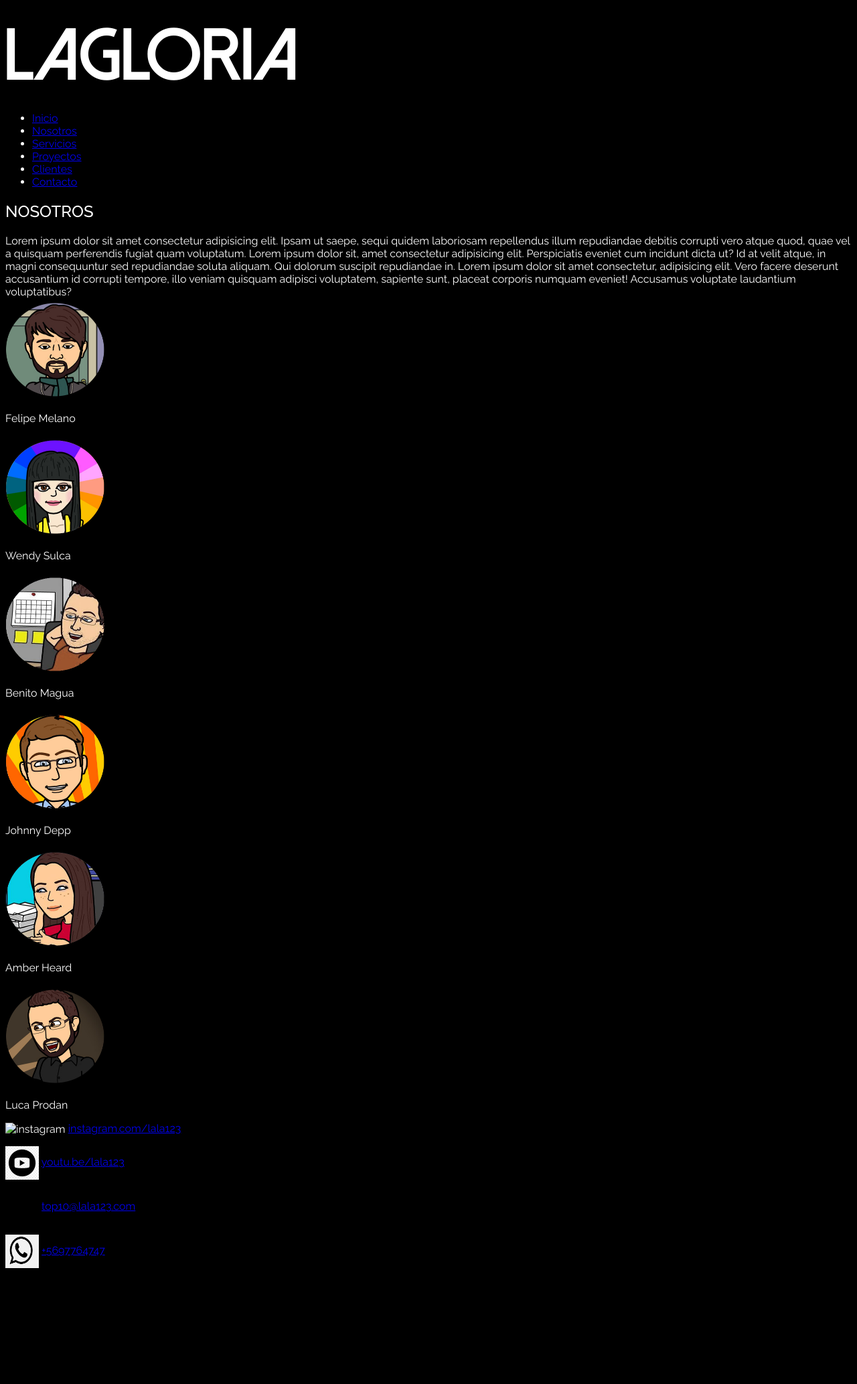
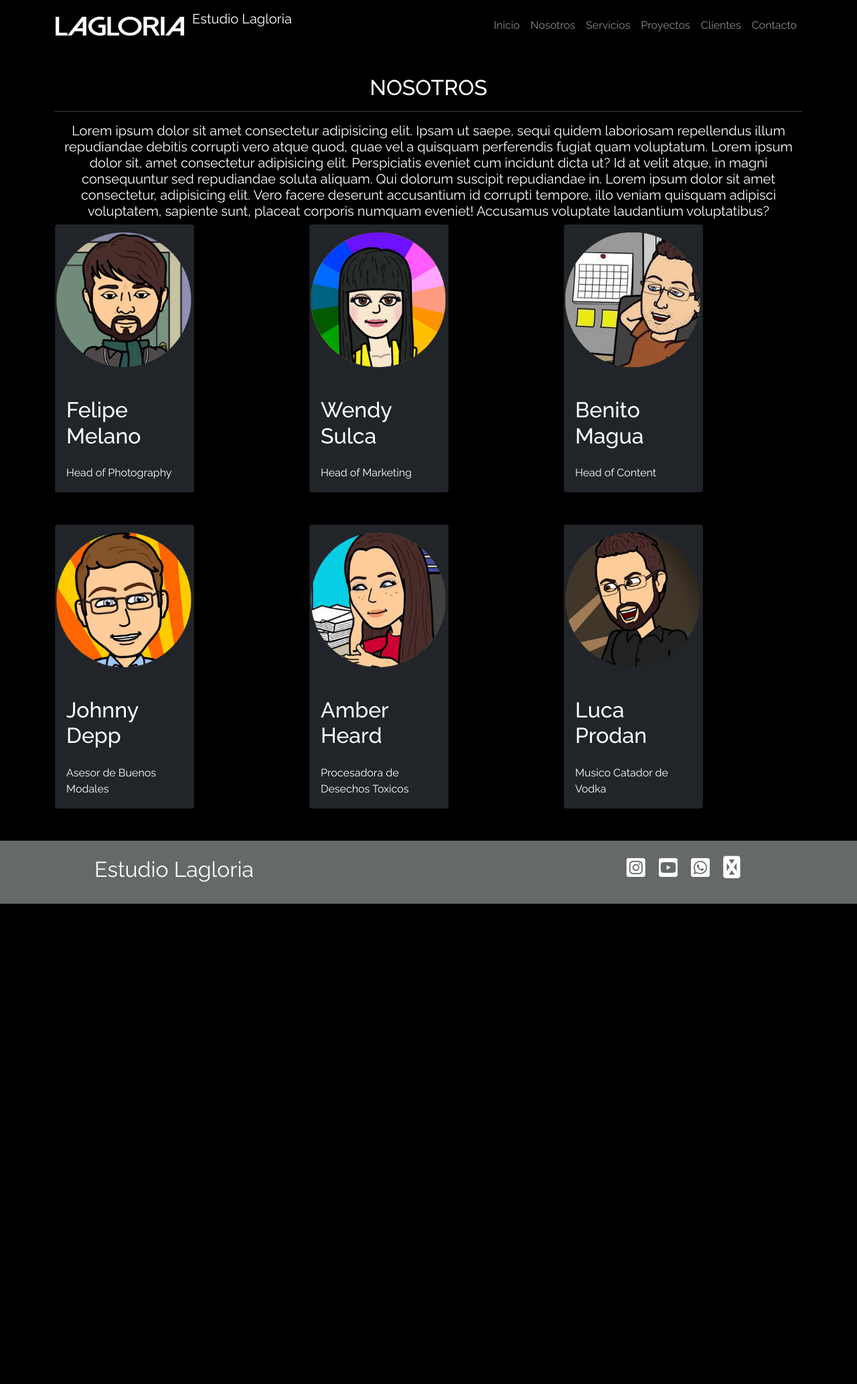
Before and after one commit to djjowa/desafio4, a plain HTML site: page nosotros.html in a window 1280 px wide. Shown: the whole page at 67% size. After the commit the page ends 1349 px from the top, so only its background shows below. Drawn offline with nearby package versions, Linux system fonts and the light colour scheme; grey boxes are pictures that could not be loaded.

Commit message:
segunda entrega pf css y 2 html

```diff
--- a/estilos/style.css
+++ b/estilos/style.css
@@ -40,6 +40,17 @@ body{
 .h2{
   color: white;
   font-weight: 500;
+  text-align: center;
+}
+
+.h5 {
+  color: white;
+  font-weight: 100;
+  text-align: center;
+}
+
+.h5flex {
+  padding: 8%;
 }
 
 
--- a/nosotros.html
+++ b/nosotros.html
@@ -1,111 +1,232 @@
 <!DOCTYPE html>
-<html lang="en">
+<html lang="es">
+
         <!--
 **************************************************
  Estudio LAGLORIA (http://www.estudiolagloria.com)
 **************************************************
 -->
+
 <head>
   <meta charset="UTF-8">
   <meta http-equiv="X-UA-Compatible" content="IE=edge">
   <meta name="viewport" content="width=device-width, initial-scale=1.0">
-    <meta name="keywords" content="ecommerce, fotografia, productos, publicidad, contenido, retoque, estudio">
-    <link rel="stylesheet" href="estilos/style.css">
+  <meta name="keywords" content="fotografia, agencia, estudio, chile">
   <link rel="shortcut icon" href="images/favicon.ico">
-    <title> nosotros </title>
-    <!-- fonts -->
+  <link href="https://cdn.jsdelivr.net/npm/bootstrap@5.1.3/dist/css/bootstrap.min.css" rel="stylesheet"
+    integrity="sha384-1BmE4kWBq78iYhFldvKuhfTAU6auU8tT94WrHftjDbrCEXSU1oBoqyl2QvZ6jIW3" crossorigin="anonymous">
   <link rel="preconnect" href="https://fonts.googleapis.com">
   <link rel="preconnect" href="https://fonts.gstatic.com" crossorigin>
   <link href="https://fonts.googleapis.com/css2?family=Raleway:wght@400;500&display=swap" rel="stylesheet">
+  <link rel="stylesheet" href="https://cdnjs.cloudflare.com/ajax/libs/font-awesome/6.1.1/css/all.min.css"
+    integrity="sha512-KfkfwYDsLkIlwQp6LFnl8zNdLGxu9YAA1QvwINks4PhcElQSvqcyVLLD9aMhXd13uQjoXtEKNosOWaZqXgel0g=="
+    crossorigin="anonymous" referrerpolicy="no-referrer" />
+  <link rel="stylesheet" href="estilos/style.css">
+  <title>Nosotros</title>
+
 
 </head>
-<body class="grid-container">
-    <a name="arriba"></a>
-    <header class="header">
-        <div>
-            <img src="images/logo.png" alt="" class="img-logo"> <a href="#"></a>
+
+<body>
+  <!-- NAVBAR -->
+  <nav class="navbar navbar-expand-lg px-2 fixed-top navbar-dark dark-celu">
+    <div class="container">
+      <a class="navbar-brand" href="#">
+        <img src="images/logo.png" width="200" height="50" class="d-inline-block align-top" alt="Lagloria"
+          loading="lazy" />
+        Estudio Lagloria
+      </a>
+      <button class="navbar-toggler" type="button" data-bs-toggle="collapse" data-bs-target="#navbarSupportedContent"
+        aria-controls="navbarSupportedContent" aria-expanded="false" aria-label="Toggle navigation">
+        <span class="navbar-toggler-icon"></span>
+      </button>
+      <div class="collapse navbar-collapse" id="navbarSupportedContent">
+        <div class="navbar-nav ms-auto nav_menu_collapse">
+          <ul class="navbar-nav">
+            <li class="nav-item active">
+              <a class="nav-link" href="index.html">Inicio<span class="sr-only">(current)</span></a>
+            </li>
+            <li class="nav-item">
+              <a class="nav-link" href="nosotros.html">Nosotros</a>
+            </li>
+            <li class="nav-item">
+              <a class="nav-link" href="servicios.html">Servicios</a>
+            </li>
+            <li class="nav-item">
+              <a class="nav-link" href="proyectos.html">Proyectos</a>
+            </li>
+            <li class="nav-item">
+              <a class="nav-link" href="clientes.html">Clientes</a>
+            </li>
+            <li class="nav-item">
+              <a class="nav-link" href="contacto.html">Contacto</a>
+            </li>
+          </ul>
+        </div>
+      </div>
+    </div>
+  </nav>
+
+ <p></p>
+ <p></p>
+ <br> <br>
+
+
+
+  <!-- IMAGEBES -->
+
+  <section id="DESTACADOS" class="container my-5">
+
+    <h2 class="my-3 text-center">NOSOTROS</h2>
+    <hr>
+    <h5 class="h5"> Lorem ipsum dolor sit amet consectetur adipisicing elit. Ipsam ut saepe, sequi quidem laboriosam repellendus illum repudiandae debitis corrupti vero atque quod, quae vel a quisquam perferendis fugiat quam voluptatum. Lorem ipsum dolor sit, amet consectetur adipisicing elit. Perspiciatis eveniet cum incidunt dicta ut? Id at velit atque, in magni consequuntur sed repudiandae soluta aliquam. Qui dolorum suscipit repudiandae in. Lorem ipsum dolor sit amet consectetur, adipisicing elit. Vero facere deserunt accusantium id corrupti tempore, illo veniam quisquam adipisci voluptatem, sapiente sunt, placeat corporis numquam eveniet! Accusamus voluptate laudantium voluptatibus?
+
+    </h5>
+
+
+    <div class="row">
+
+      <div class="col-12 col-md-4">
+
+        <div class="card bg-dark text-rigth " style="width: 13rem;">
+          <img src="images/nos1.png" class="card-img-top" alt="...">
+          <div class="card-body">
+            <h2 class="my-4 text-rigth">Felipe Melano</h2>
+            <p class="card-text"> Head of Photography</p>
+
+          </div>
+        </div>
       </div>
 
-        <nav>
-            <ul class="menu">
-                <li><a href="index.html">Inicio</a></li>
-                <li><a href="nosotros.html">Nosotros</a></li>
-                <li><a href="servicios.html">Servicios</a></li>
-                <li><a href="proyectos.html">Proyectos</a></li>
-                <li><a href="clientes.html">Clientes</a></li>
-                <li><a href="contacto.html">Contacto</a></li>
-            </ul>
-        </nav>
-    </header>
-    <p></p>
+      <div class="col-12 col-md-4">
 
- <!-- encabezado  con h2-->
+        <div class="card bg-dark text-rigth " style="width: 13rem;">
+          <img src="images/nos2.png" class="card-img-top" alt="...">
+          <div class="card-body">
+            <h2 class="my-4 text-rigth">Wendy Sulca</h2>
+            <p class="card-text">Head of Marketing</p>
 
-<div>
-    <p></p>
-    <p></p>
-    <p></p>
           </div>
-    <section>
-        <div>
-            <h2 class="h2"> NOSOTROS </h2>
         </div>
-        <div class="leyendaarriba">
-            <article> Lorem ipsum dolor sit amet consectetur adipisicing elit. Ipsam ut saepe, sequi quidem laboriosam repellendus illum repudiandae debitis corrupti vero atque quod, quae vel a quisquam perferendis fugiat quam voluptatum.
-            Lorem ipsum dolor sit, amet consectetur adipisicing elit. Perspiciatis eveniet cum incidunt dicta ut? Id at velit atque, in magni consequuntur sed repudiandae soluta aliquam. Qui dolorum suscipit repudiandae in.
-            Lorem ipsum dolor sit amet consectetur, adipisicing elit. Vero facere deserunt accusantium id corrupti tempore, illo veniam quisquam adipisci voluptatem, sapiente sunt, placeat corporis numquam eveniet! Accusamus voluptate laudantium voluptatibus?</article>
+      </div>
+
+      <div class="col-12 col-md-4">
+
+        <div class="card bg-dark text-rigth " style="width: 13rem;">
+          <img src="images/nos3.png" class="card-img-top" alt="...">
+          <div class="card-body">
+            <h2 class="my-4 text-rigth">Benito Magua</h2>
+            <p class="card-text">Head of Content</p>
+
+          </div>
+        </div>
+      </div>
+
+
   </section>
 
-<!-- imagenes centrales ejemplos -->
 
-    <section class='FlexContainer'>
-        <div> <img src="images/nos1.png" alt="nos1" width="150" height="150" align="bottom">
-            <p> Felipe Melano </p> </div>
-        <div> <img src="images/nos2.png" alt="nos2" width="150" height="150" align="bottom">
-            <p> Wendy Sulca  </p> </div>
-        <div> <img src="images/nos3.png" alt="nos3" width="150" height="150" align="bottom">
-            <p> Benito Magua </p> </div>
-        <div> <img src="images/nos4.png" alt="nos4" width="150" height="150" align="bottom">
-            <p> Johnny Depp </p> </div>
-        <div> <img src="images/nos5.png" alt="nos5" width="150" height="150" align="bottom">
-            <p> Amber Heard  </p> </div>
-        <div> <img src="images/nos6.png" alt="nos6" width="150" height="150" align="bottom">
-            <p> Luca Prodan </p> </div>
+  <section id="DESTACADOS" class="container my-5">
+
+
+
+    <div class="row">
+
+      <div class="col-12 col-md-4">
+
+        <div class="card bg-dark text-rigth " style="width: 13rem;">
+          <img src="images/nos4.png" class="card-img-top" alt="...">
+          <div class="card-body">
+            <h2 class="my-4 text-rigth">Johnny Depp</h2>
+            <p class="card-text">Asesor de Buenos Modales</p>
+
+          </div>
+        </div>
+      </div>
+
+      <div class="col-12 col-md-4">
+
+        <div class="card bg-dark text-rigth " style="width: 13rem;">
+          <img src="images/nos5.png" class="card-img-top" alt="...">
+          <div class="card-body">
+            <h2 class="my-4 text-rigth">Amber Heard</h2>
+            <p class="card-text">Procesadora de Desechos Toxicos</p>
+
+          </div>
+        </div>
+      </div>
+
+      <div class="col-12 col-md-4">
+
+        <div class="card bg-dark text-rigth " style="width: 13rem;">
+          <img src="images/nos6.png" class="card-img-top" alt="...">
+          <div class="card-body">
+            <h2 class="my-4 text-rigth">Luca Prodan</h2>
+            <p class="card-text">Musico Catador de Vodka</p>
+
+          </div>
+        </div>
+      </div>
+
+
   </section>
 
 
 
 
-    <footer class="footer">
-
-         <!-- links rrss -->
-         <div class="rrss">
-        <p>
-        <img src="images/instagram.png" alt="instagram" width="50" height="50" align="center">
-            <a href="instagram.com/lala123" class="footer-link">instagram.com/lala123</a>
-        </p>
-        <p>
-        <img src="images/youtube.png" alt="youtu.be/lala123" width="50" height="50" align="center">
-            <a href="youtu.be/lala123" class="footer-link">youtu.be/lala123</a>
-        </p>
-        <p>
-            <img src="images/mail.png" alt="top10@lala123.com" width="50" height="50" align="center">
-                <a href="mailto:top10@lala123.com" class="footer-link">top10@lala123.com</a>
-        </p>
-        <p>
-        <img src="images/whatsapp.png" alt="+5697764747" width="50" height="50" align="center">
-            <a href="https://wa.me/5697764747/?text=Contacto%20Pagina%20Web" class="footer-link">+5697764747</a>
-        </p>
-        </div>
-
-                <!-- mapa -->
-        <div class="menu">
-        <iframe src="https://www.google.com/maps/embed?pb=!1m18!1m12!1m3!1d3332.5472908637935!2d-70.5056704836932!3d-33.35677510009906!2m3!1f0!2f0!3f0!3m2!1i1024!2i768!4f13.1!3m3!1m2!1s0x9662cbc004b6fb2d%3A0xccf0e0d8544c49f4!2sLastra%2014130%2C%20Lo%20Barnechea%2C%20Regi%C3%B3n%20Metropolitana!5e0!3m2!1ses-419!2scl!4v1653351001932!5m2!1ses-419!2scl" width="300" height="150" style="border:0;" allowfullscreen="" loading="lazy" referrerpolicy="no-referrer-when-downgrade"></iframe>
-        </div>
 
 
 
+      <div >
+        <div id="enviarCorreo"  data-bs-toggle="tooltip"
+          data-bs-placement="bottom" title="">
+
+        </div>
+  </section>
+
+
+  <p></p>
+
+
+
+  <!-- FOOTER -->
+  <footer id="Footer" class="text-center text-white py-4">
+    <div class="container">
+      <div class="row">
+        <div class="col-12 col-sm-4">
+
+          <h2 class="#">Estudio Lagloria</h2>
+
+        </div>
+        <div class="col-12 col-sm-4 ms-auto">
+          <a href="https://instagram.com/lala123">
+            <i class="fab fa-instagram-square fa-2x mx-2"></i>
+          </a>
+          <a href="https://youtu.be/lala123">
+            <i class="fab fa-youtube-square fa-2x mx-2"></i>
+          </a>
+
+          <href href="https://wa.me/5697764747/?text=Contacto%20Pagina%20Web">
+          <i class="fab fa-whatsapp-square square fa-2x mx-2"></i>
+          </href>
+          <a href="mailto:top10@lala123.com"></a>
+          <i class="fab fa-solid fa-envelope square fa-2x mx-2"></i>
+          </a>
+
+        </div>
+      </div>
+    </div>
+
   </footer>
+
+
+
+  <script src="https://cdn.jsdelivr.net/npm/bootstrap@5.1.3/dist/js/bootstrap.bundle.min.js"
+    integrity="sha384-ka7Sk0Gln4gmtz2MlQnikT1wXgYsOg+OMhuP+IlRH9sENBO0LRn5q+8nbTov4+1p"
+    crossorigin="anonymous"></script>
+  <script src="https://code.jquery.com/jquery-3.6.0.min.js"
+    integrity="sha256-/xUj+3OJU5yExlq6GSYGSHk7tPXikynS7ogEvDej/m4=" crossorigin="anonymous"></script>
+  <script src="assets/js/script.js"></script>
 
 </body>
 
```
Also changed, not shown: index.html (+7 -5 lines), nosotros2.html (deleted, +0 -229 lines). Lines whose indentation alone changed are shown as unchanged.
